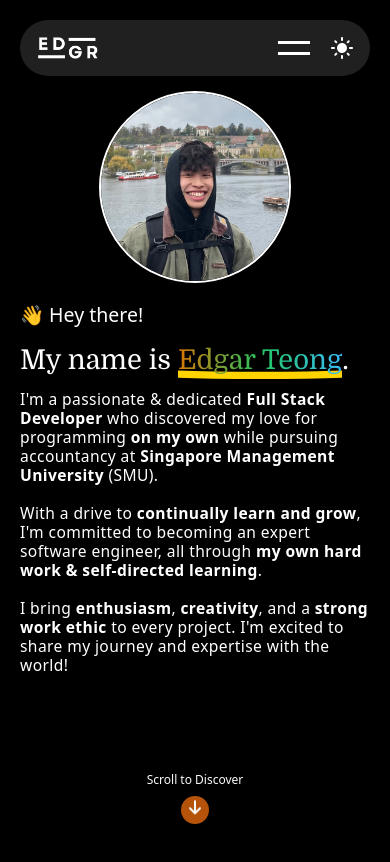
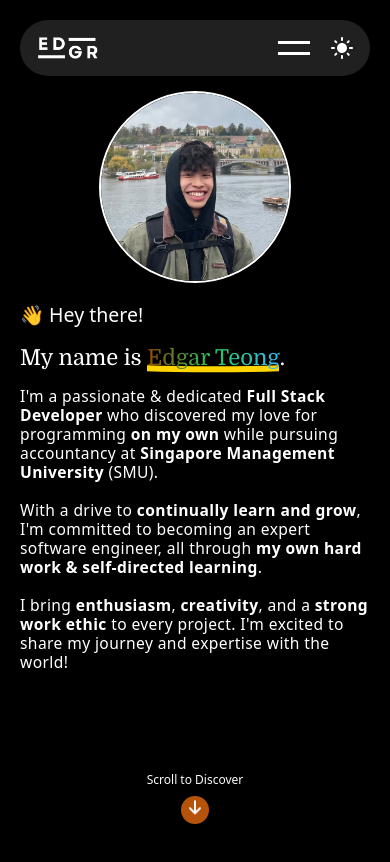
Before and after one commit to safarinexus/edgar-teong, a React (Vite) app: page / in a window 390 px wide. Shown: the top 862 px of the page. Built offline with nearby package versions, Linux system fonts and the light colour scheme.

Commit message:
minor layout tweaks

```diff
--- a/src/components/PageComponents/Landing/Landing.tsx
+++ b/src/components/PageComponents/Landing/Landing.tsx
@@ -16,11 +16,11 @@ const Landing = () => {
                 &nbsp;Hey there!
             </h1>
 
-            <h3 id="my-name-is" className="font-domine text-[7vw] xs:text-3xl leading-none sm:col-start-1 sm:row-start-3 mt-4 sm:mt-0">
+            <h3 id="my-name-is" className="font-domine h-max text-[22px] xs:text-3xl leading-none sm:col-start-1 sm:row-start-3 mt-4 sm:mt-0">
                 My name is&nbsp;
-                <span className="relative bg-gradient-to-r from-amber-600 via-green-500 to-sky-400 inline-block text-transparent bg-clip-text">
+                <span className="relative h-6 xs:h-9 bg-gradient-to-r from-brown via-green-500 to-sky-400 inline-block text-transparent bg-clip-text">
                     Edgar Teong
-                    <svg className="absolute -bottom-3 w-full scale-0 origin-left transition-transfor ease-out animate-highlight left-0 h-auto -z-10 transform translate-y-1/3 saturate-200" xmlns="http://www.w3.org/2000/svg" viewBox="0 0 200 20">
+                    <svg className="absolute -bottom-2 xs:-bottom-3 w-full scale-0 origin-left transition-transfor ease-out animate-highlight left-0 h-auto -z-10 transform translate-y-1/3 saturate-200" xmlns="http://www.w3.org/2000/svg" viewBox="0 0 200 20">
                         <path d="M0,5 C50,7 150,7 200,5" stroke="#F2CD02" fill="none" stroke-width="9" stroke-linecap="round"/>
                     </svg>
                 </span>
--- a/tailwind.config.js
+++ b/tailwind.config.js
@@ -9,6 +9,7 @@ export default {
       colors: {
         beige: "rgb(240, 240, 232)",
         purpley: "rgb(40, 23, 83)",
+        brown: "#964B00",
       },
       fontFamily: {
         domine: ['Domine', 'serif'],
```
